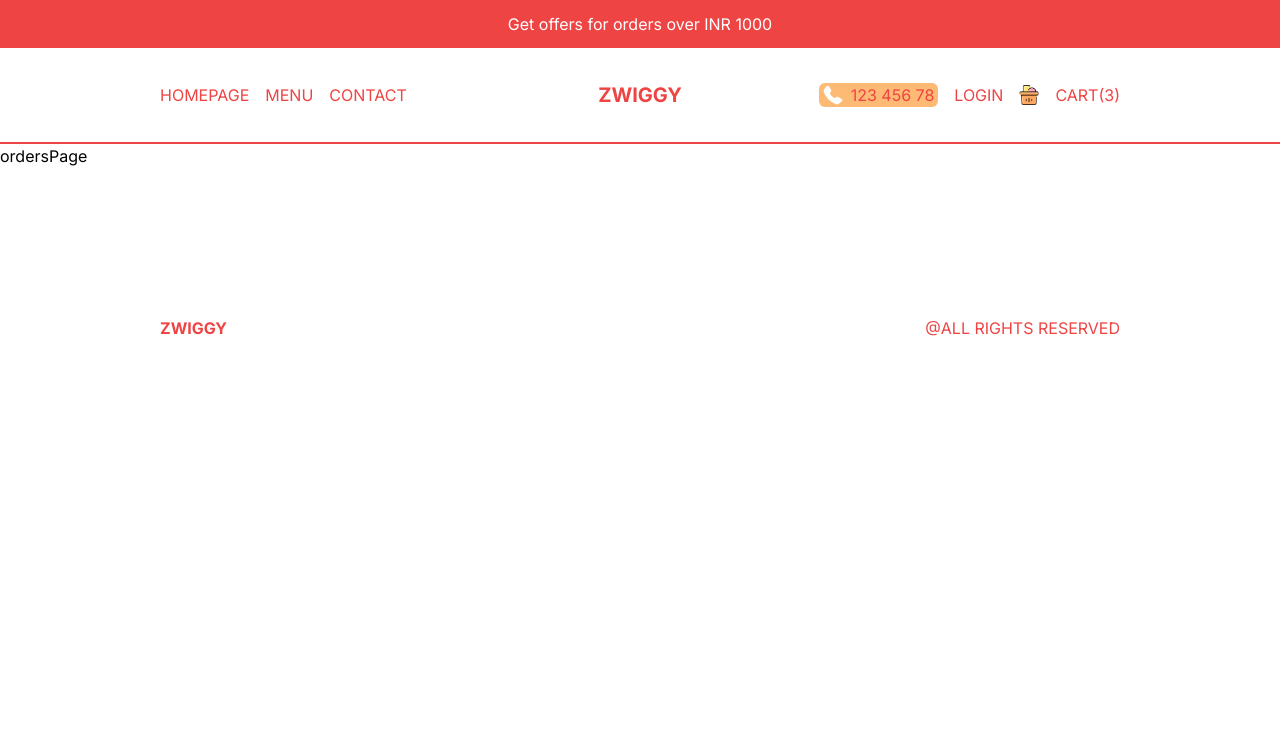
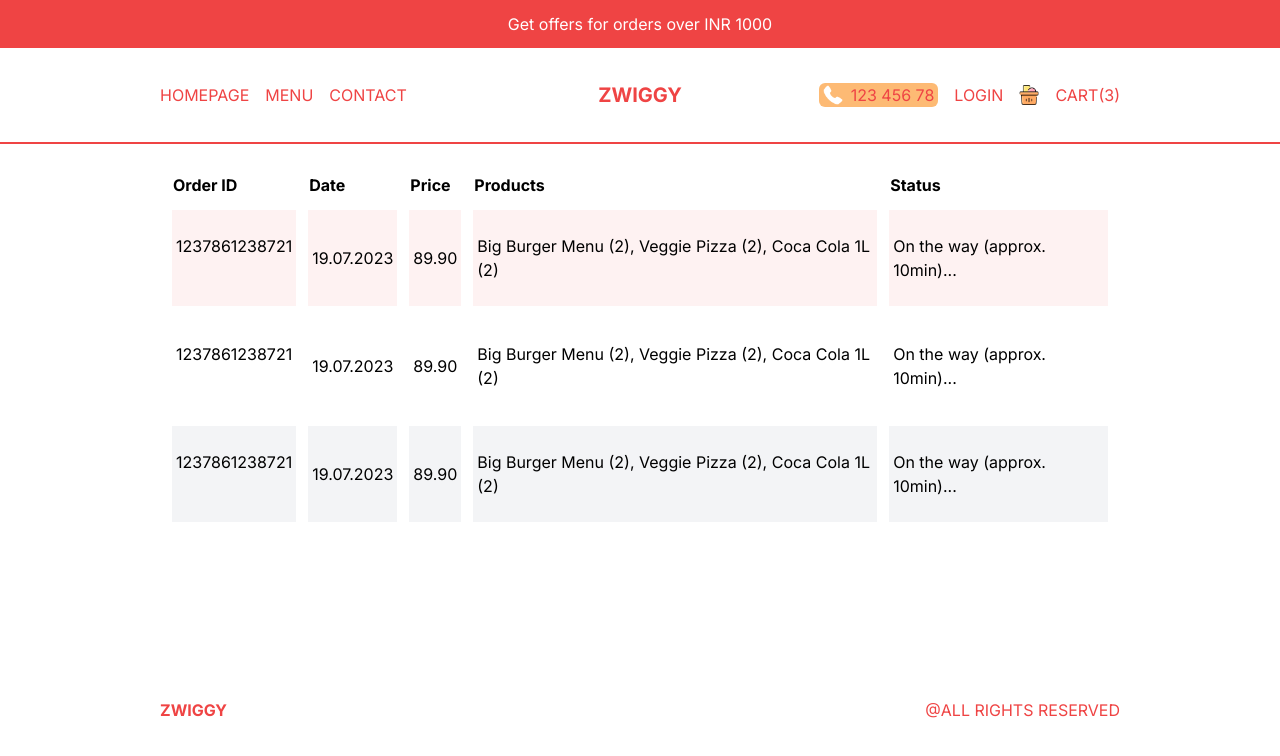
Before and after one commit to ArNGiH/Food-Ordering-Website, a Next.js app: page /orders in a window 1280 px wide. Shown: the top 756 px of the page. Built offline with nearby package versions, Linux system fonts and the light colour scheme.

Commit message:
Added previous orders design

```diff
--- a/src/app/orders/page.tsx
+++ b/src/app/orders/page.tsx
@@ -1,9 +1,44 @@
-import React from 'react'
+import React from "react";
 
-function ordersPage() {
+const OrdersPage = () => {
   return (
-    <div>ordersPage</div>
-  )
-}
+    <div className="p-4 lg:px-20 xl:px-40">
+      <table className="w-full border-separate border-spacing-3">
+        <thead>
+          <tr className="text-left">
+            <th className="hidden md:block">Order ID</th>
+            <th>Date</th>
+            <th>Price</th>
+            <th className="hidden md:block">Products</th>
+            <th>Status</th>
+          </tr>
+        </thead>
+        <tbody>
+          <tr className="text-sm md:text-base bg-red-50">
+            <td className="hidden md:block py-6 px-1">1237861238721</td>
+            <td className="py-6 px-1">19.07.2023</td>
+            <td className="py-6 px-1">89.90</td>
+            <td className="hidden md:block py-6 px-1">Big Burger Menu (2), Veggie Pizza (2), Coca Cola 1L (2)</td>
+            <td className="py-6 px-1">On the way (approx. 10min)...</td>
+          </tr>
+          <tr className="text-sm md:text-base odd:bg-gray-100">
+            <td className="hidden md:block py-6 px-1">1237861238721</td>
+            <td className="py-6 px-1">19.07.2023</td>
+            <td className="py-6 px-1">89.90</td>
+            <td className="hidden md:block py-6 px-1">Big Burger Menu (2), Veggie Pizza (2), Coca Cola 1L (2)</td>
+            <td className="py-6 px-1">On the way (approx. 10min)...</td>
+          </tr>
+          <tr className="text-sm md:text-base odd:bg-gray-100">
+            <td className="hidden md:block py-6 px-1">1237861238721</td>
+            <td className="py-6 px-1">19.07.2023</td>
+            <td className="py-6 px-1">89.90</td>
+            <td className="hidden md:block py-6 px-1">Big Burger Menu (2), Veggie Pizza (2), Coca Cola 1L (2)</td>
+            <td className="py-6 px-1">On the way (approx. 10min)...</td>
+          </tr>
+        </tbody>
+      </table>
+    </div>
+  );
+};
 
-export default ordersPage
+export default OrdersPage;
```
